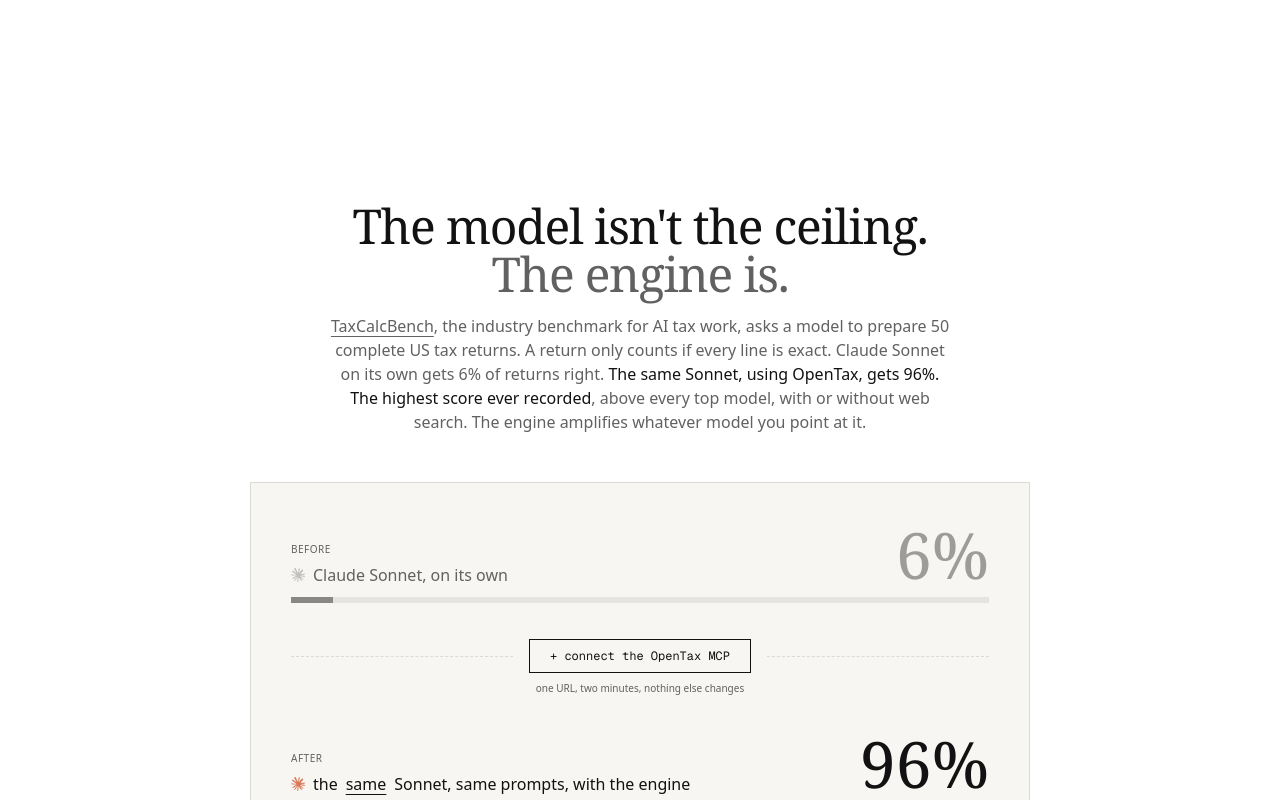
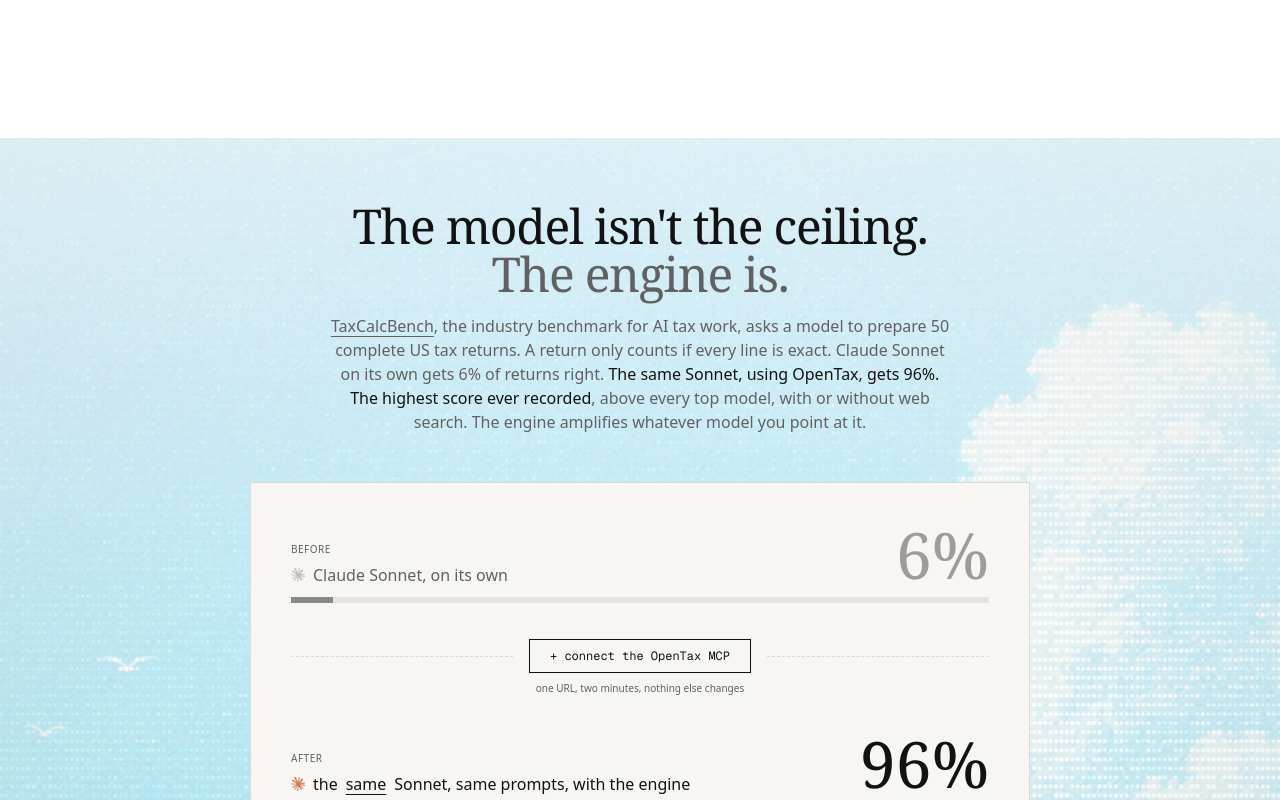
Before and after one commit to Invaro/opentax-engine, a Next.js app in the folder site/: page / in a window 1280 px wide. Shown: the part 1040-1840 px from the top of the page. Built offline with nearby package versions, Linux system fonts and the light colour scheme; no server answers; a web font is replaced by a local one.

Commit message:
feat(site): coastal artwork backdrop behind the benchmark section

```diff
--- a/site/src/app/page.tsx
+++ b/site/src/app/page.tsx
@@ -373,7 +373,21 @@
       </section>
 
       {/* benchmark */}
-      <section id="benchmark" className="relative overflow-hidden mt-28 md:mt-44 pt-12 md:pt-16 scroll-mt-20">
+      <section
+        id="benchmark"
+        className="relative overflow-hidden mt-28 md:mt-44 py-12 md:py-16 scroll-mt-20"
+      >
+        <div aria-hidden className="pointer-events-none absolute inset-0">
+          <Image
+            src="/dither-coast.jpg"
+            alt=""
+            fill
+            quality={90}
+            sizes="100vw"
+            className="object-cover opacity-50 dark:opacity-30"
+          />
+          <div className="absolute inset-0 bg-gradient-to-b from-background/70 via-background/25 to-background" />
+        </div>
         <div className="container relative flex flex-col items-center text-center mb-12">
           <h2 className="font-serif text-3xl md:text-5xl leading-tight tracking-tight mb-4">
             The model isn&apos;t the ceiling.
@@ -456,7 +470,7 @@
             </div>
 
             {/* bars */}
-            <div className="border-l border-r border-b border-border p-6 md:p-8">
+            <div className="border-l border-r border-b border-border bg-background p-6 md:p-8">
               <div className="flex items-baseline justify-between gap-3 mb-5">
                 <span className="text-[10px] uppercase tracking-wider text-muted-foreground">
                   correct returns · TaxCalcBench TY25
@@ -497,7 +511,7 @@
             </div>
 
             {/* stat tiles */}
-            <div className="grid grid-cols-3 border-l border-r border-b border-border">
+            <div className="grid grid-cols-3 border-l border-r border-b border-border bg-background">
               {[
                 { n: "48/50", d: "returns exact to the dollar" },
                 { n: "98.2%", d: "of all 820 scored lines exact" },
@@ -516,7 +530,7 @@
             </div>
 
             {/* the other two */}
-            <div className="border-l border-r border-b border-t border-border p-6 md:p-8">
+            <div className="border-l border-r border-b border-t border-border bg-background p-6 md:p-8">
               <div className="text-[10px] uppercase tracking-wider text-muted-foreground mb-3">
                 and the two misses?
               </div>
```
Also changed, not shown: site/public/dither-coast.jpg (added).
